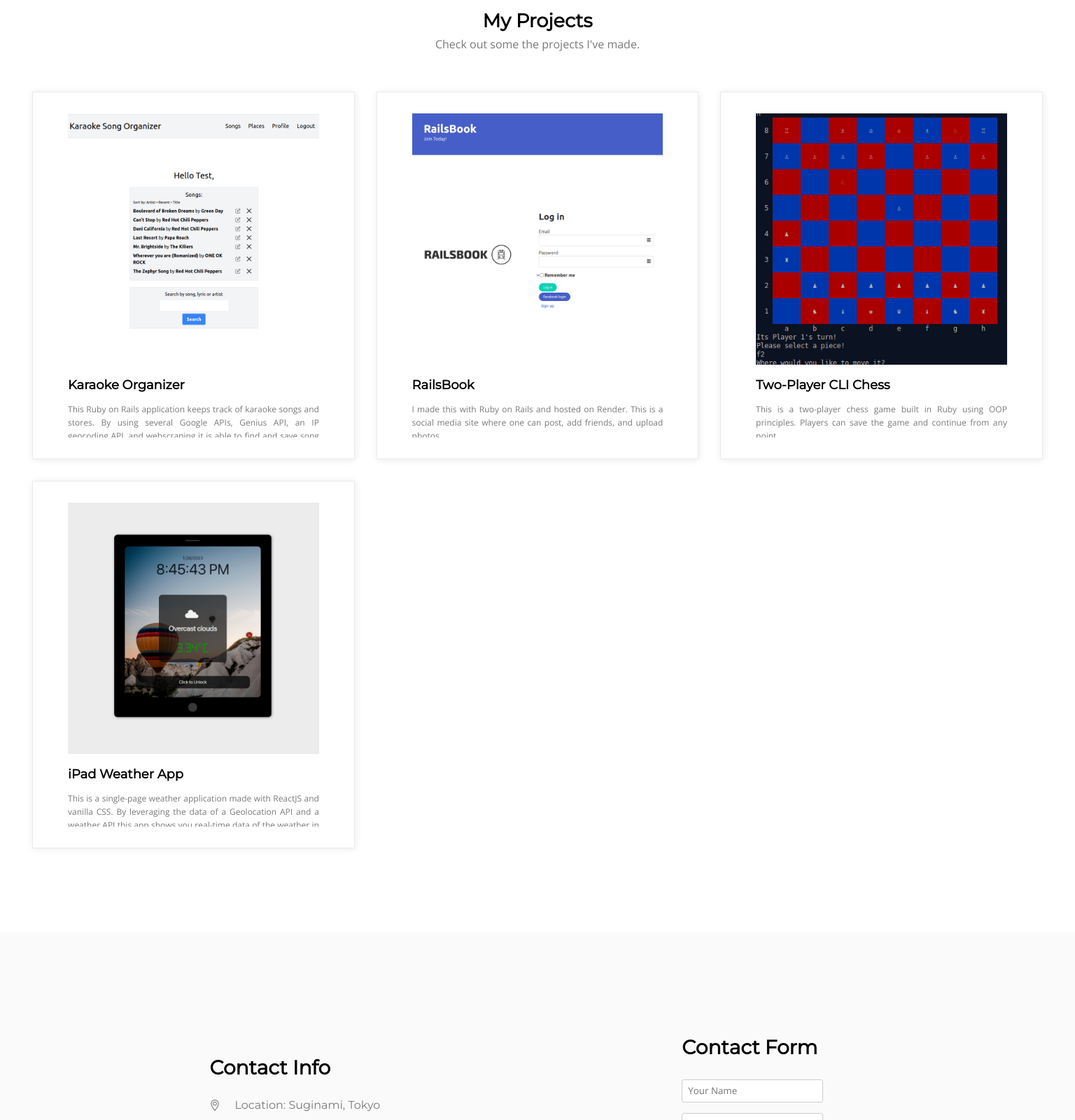
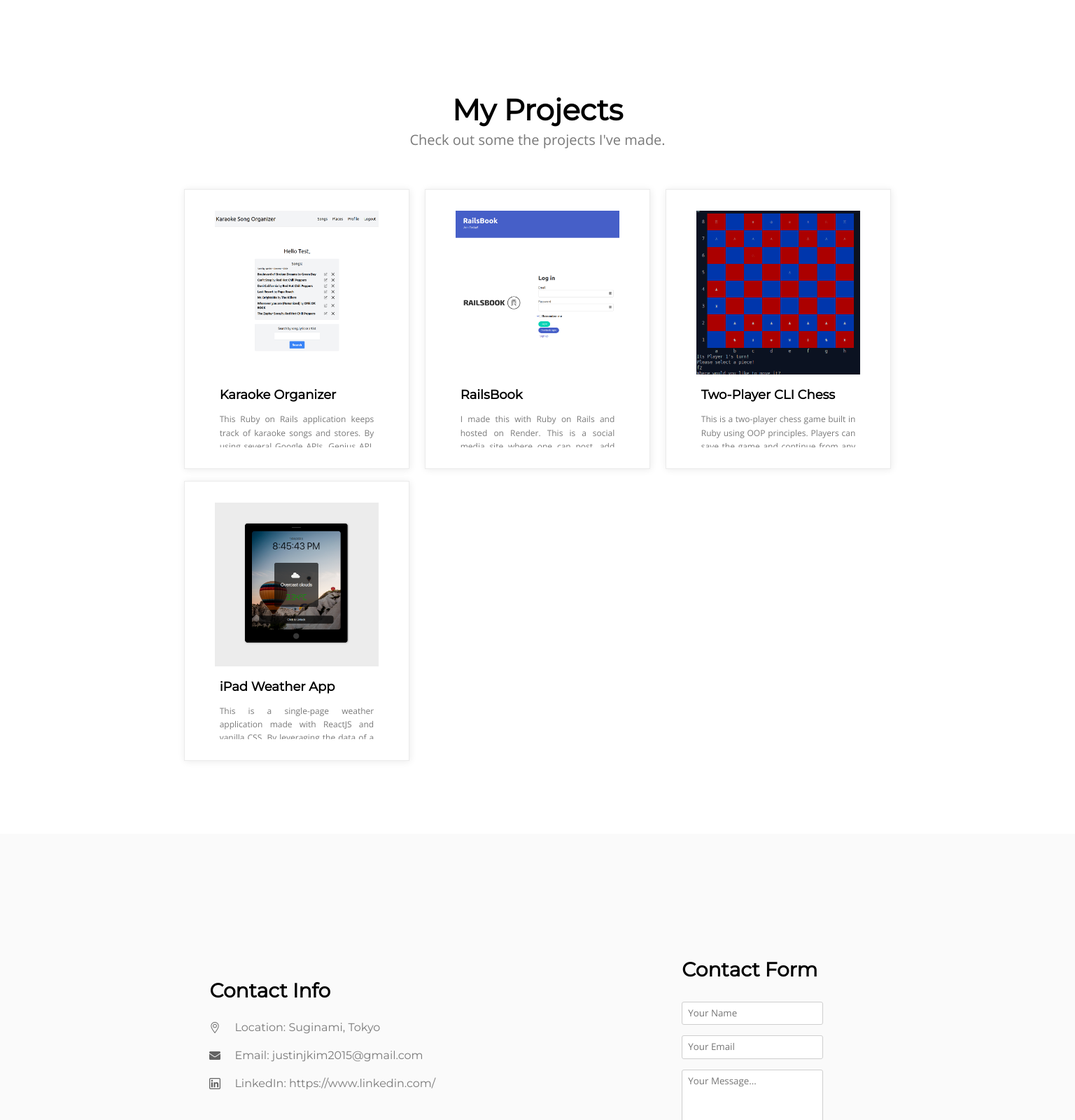
Before and after one commit to justinkim2015/portfolio-v3, a React (Create React App) app: page / in a window 1536 px wide. Shown: the part 2560-4160 px from the top of the page at 70% size. Built offline with nearby package versions, Linux system fonts and the light colour scheme.

Commit message:
Make spacing uniform

```diff
--- a/src/contact/contact.css
+++ b/src/contact/contact.css
@@ -1,10 +1,9 @@
 #contact {
-  margin-top: 80px;
   display: flex;
   flex-direction: column;
   justify-content: center;
   background-color: #fafafa;
-  padding: 90px 20px 120px 20px;
+  padding: 120px 20px 120px 20px;
 }
 
 .contact-title {
--- a/src/projects/projects.css
+++ b/src/projects/projects.css
@@ -66,13 +66,13 @@
 /* Laptop */
 @media (min-width: 1024px) {
   #projects {
-    margin-bottom: 120px;
+    padding: 120px 0;
   }
 
   .projects-container {
     display: grid;
-    grid-template-columns: 30vw 30vw 30vw;
-    gap: 2vw;
+    grid-template-columns: 30% 30% 30%;
+    gap: 2%;
   }
 
   .project {
@@ -91,5 +91,15 @@
 
 /* Desktop */
 @media (min-width: 1440px) {
+  .projects-title {
+    font-size: 42px;
+  }
 
+  .projects-subtitle {
+    font-size: 20px;
+  }
+
+  .projects-container {
+    max-width: 70%;
+  }
 }
--- a/src/skills/Skills.js
+++ b/src/skills/Skills.js
@@ -83,7 +83,6 @@ const Skills = () => {
           </ul>
         </motion.div>
       </div>
-
     </section>
   )
 }
```
